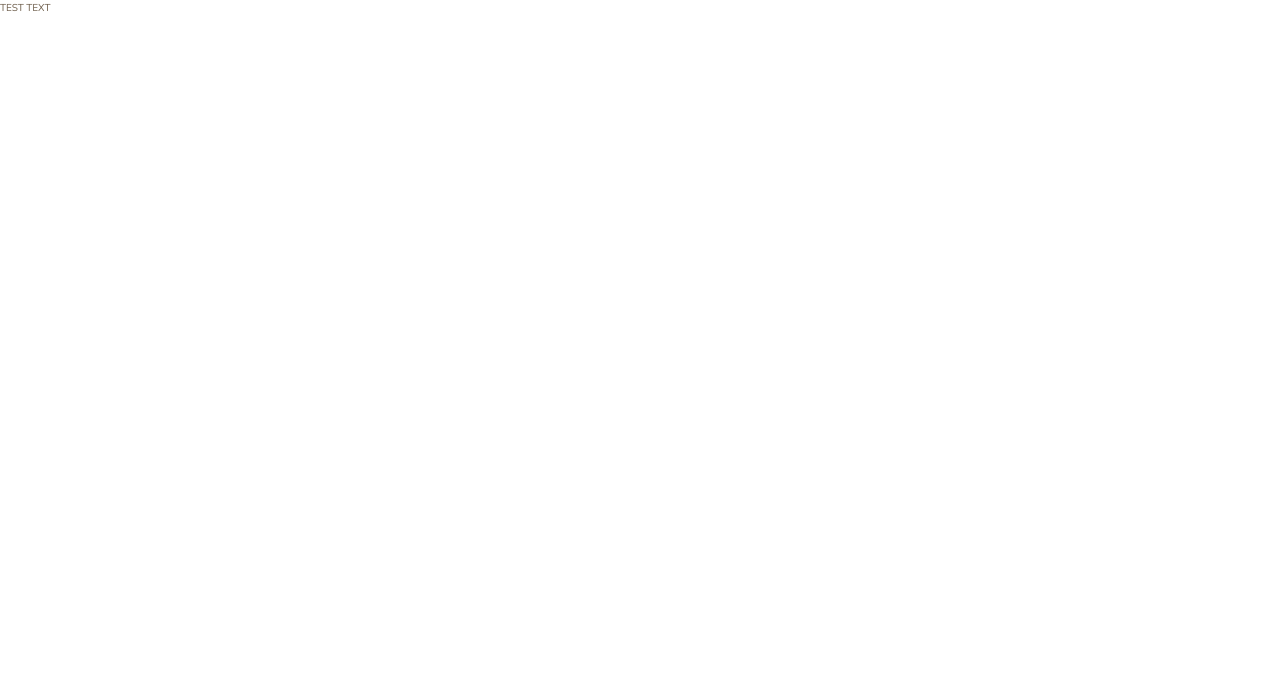
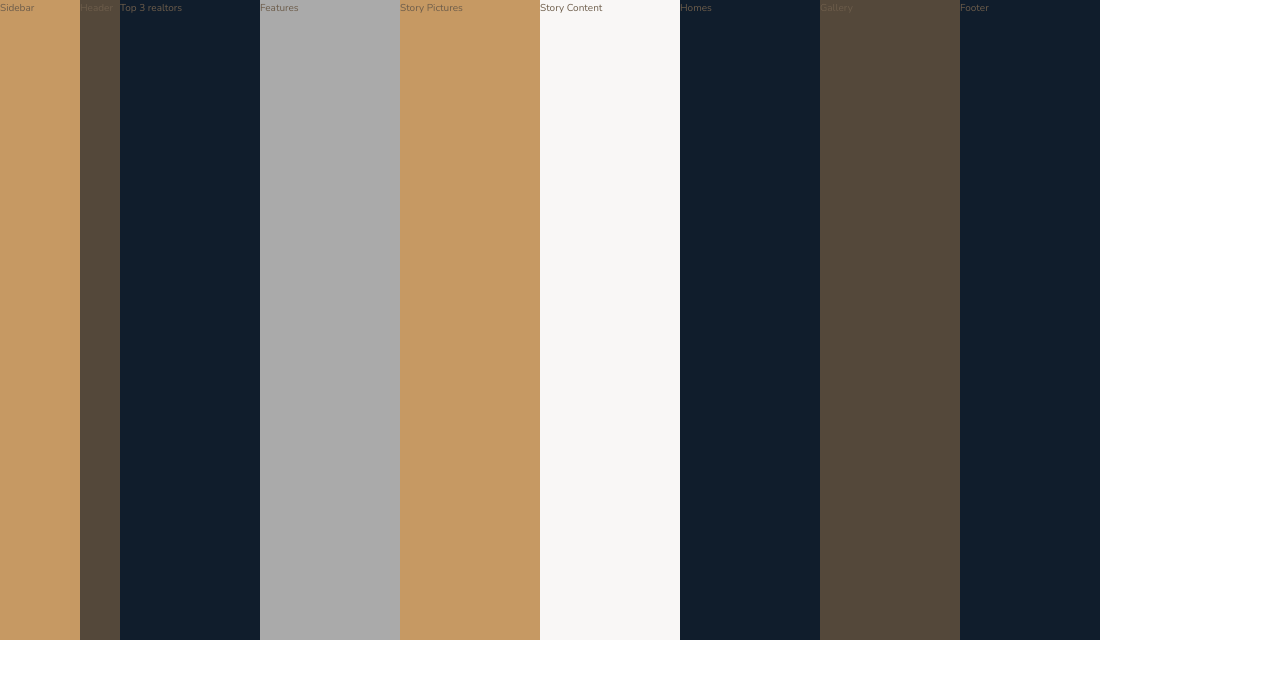
Before and after one commit to mohdnihal29/nexter-css-grid, a website: page index.html in a window 1280 px wide. Drawn offline with nearby package versions, Linux system fonts and the light colour scheme.

Commit message:
second commit

```diff
--- a/index.html
+++ b/index.html
@@ -15,6 +15,20 @@
     <title>nexter &mdash; your home, your freedom</title>
   </head>
   <body class="container">
-    TEST TEXT
+    <div class="sidebar">Sidebar</div>
+    <div class="header">Header</div>
+
+    <div class="realtors">Top 3 realtors</div>
+
+    <section class="features">Features</section>
+
+    <div class="story__pictures">Story Pictures</div>
+    <div class="story__content">Story Content</div>
+
+    <section class="homes">Homes</section>
+
+    <section class="gallery">Gallery</section>
+
+    <footer class="footer">Footer</footer>
   </body>
 </html>
--- a/sass/_base.scss
+++ b/sass/_base.scss
@@ -33,3 +33,14 @@ body {
   font-weight: 300;
   line-height: 1.6;
 }
+
+.container {
+  display: grid;
+  grid-template-rows: 80vh min-content 40vw repeat(3, min-content);
+  grid-template-columns:
+    [sidebar-start] 8rem [sidebar-end full-start] 1fr [center-start] repeat(
+      8,
+      minmax(min-content, 14rem)
+    )
+    1fr [full-end];
+}
--- a/sass/_features.scss
+++ b/sass/_features.scss
@@ -0,0 +1,3 @@
+.features {
+  background-color: $color-grey-light-2;
+}
--- a/sass/_footer.scss
+++ b/sass/_footer.scss
@@ -0,0 +1,3 @@
+.footer {
+  background-color: $color-secondary;
+}
--- a/sass/_gallery.scss
+++ b/sass/_gallery.scss
@@ -0,0 +1,3 @@
+.gallery {
+  background-color: $color-grey-dark-1;
+}
--- a/sass/_header.scss
+++ b/sass/_header.scss
@@ -0,0 +1,3 @@
+.header {
+  background-color: $color-grey-dark-1;
+}
--- a/sass/_homes.scss
+++ b/sass/_homes.scss
@@ -0,0 +1,3 @@
+.homes {
+  background-color: $color-secondary;
+}
--- a/sass/_realtors.scss
+++ b/sass/_realtors.scss
@@ -0,0 +1,3 @@
+.realtors {
+  background-color: $color-secondary;
+}
--- a/sass/_sidebar.scss
+++ b/sass/_sidebar.scss
@@ -0,0 +1,3 @@
+.sidebar {
+  background-color: $color-primary;
+}
--- a/sass/_story.scss
+++ b/sass/_story.scss
@@ -0,0 +1,8 @@
+.story {
+  &__pictures {
+    background-color: $color-primary;
+  }
+  &__content {
+    background-color: $color-grey-light-1;
+  }
+}
```
Also changed, not shown: css/style.css.
